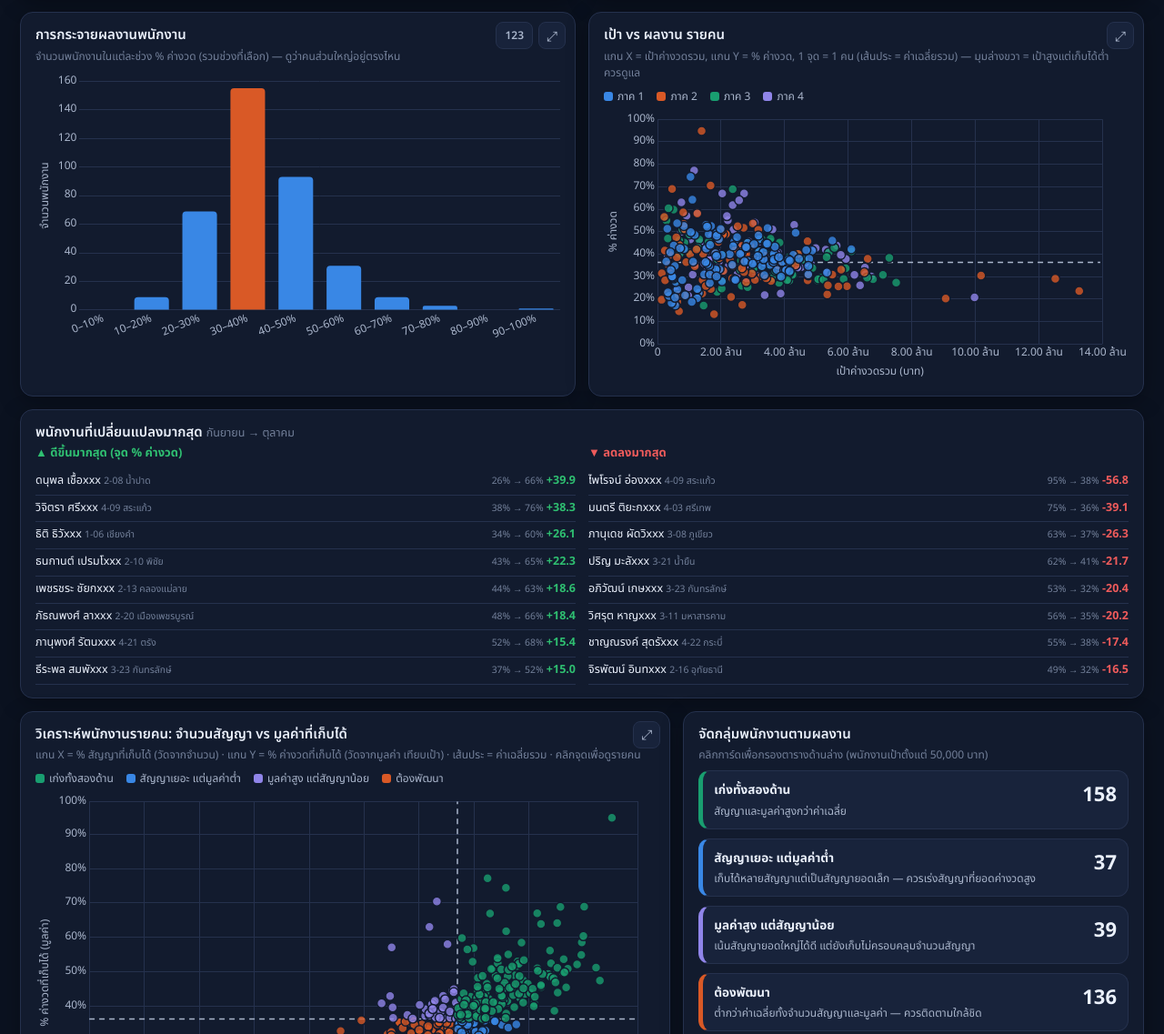
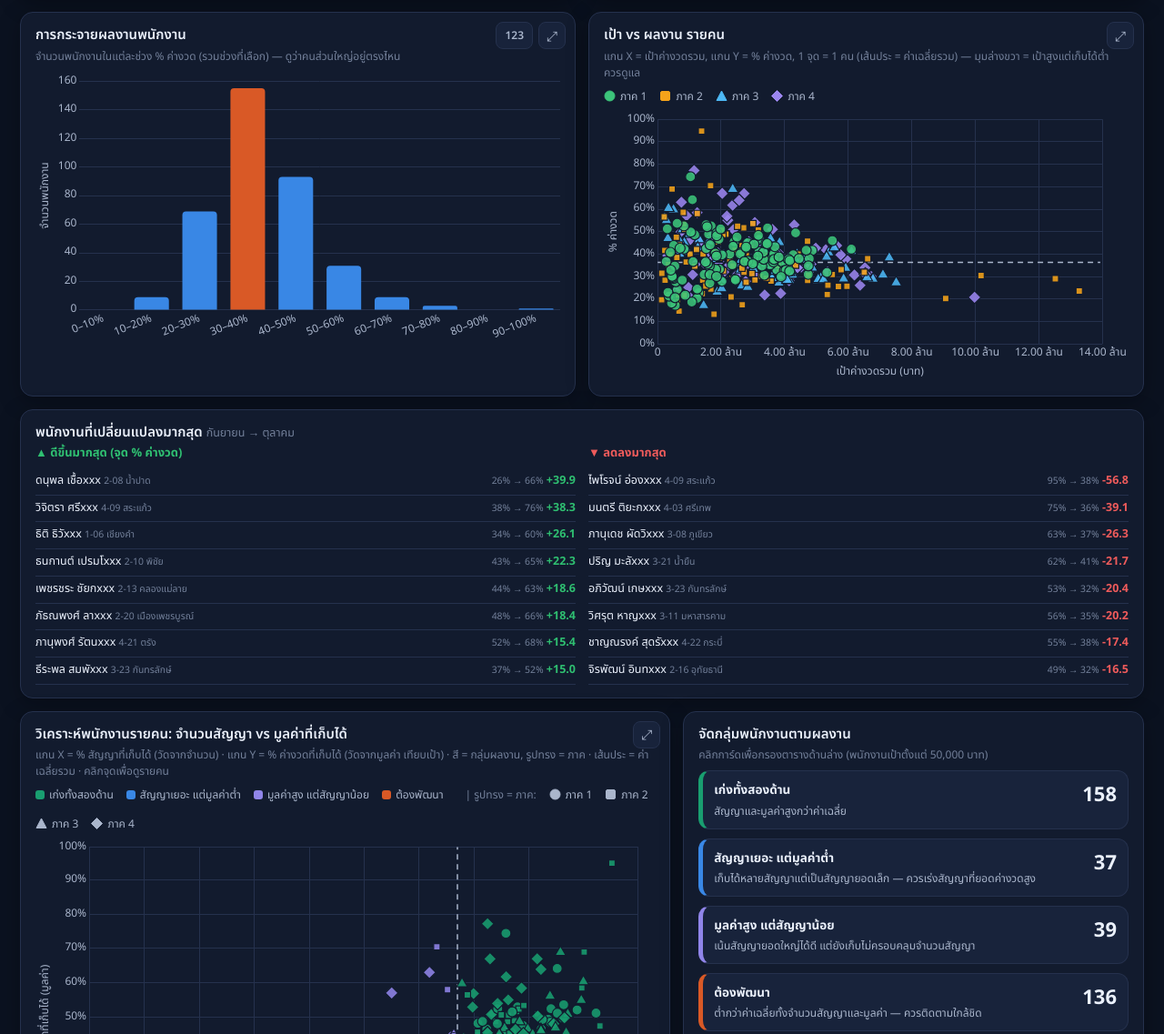
Before and after one commit to tanundorn2025/collectionpersonal, a plain HTML site: page index.html in a window 1280 px wide. Shown: the part 2048-3185 px from the top of the page at 91% size. Drawn offline with nearby package versions, Linux system fonts and the light colour scheme.

Commit message:
Add files via upload

```diff
--- a/index.html
+++ b/index.html
@@ -214,7 +214,7 @@ table.emp td.l{white-space:normal}
 </div>
 
 <div class="grid">
-  <div class="card c7"><h3>วิเคราะห์พนักงานรายคน: จำนวนสัญญา vs มูลค่าที่เก็บได้</h3><div class="hint">แกน X = % สัญญาที่เก็บได้ (วัดจากจำนวน) · แกน Y = % ค่างวดที่เก็บได้ (วัดจากมูลค่า เทียบเป้า) · เส้นประ = ค่าเฉลี่ยรวม · คลิกจุดเพื่อดูรายคน</div><div class="legend" id="lgQuad"></div><div class="cv tall"><canvas id="chQuad"></canvas></div></div>
+  <div class="card c7"><h3>วิเคราะห์พนักงานรายคน: จำนวนสัญญา vs มูลค่าที่เก็บได้</h3><div class="hint">แกน X = % สัญญาที่เก็บได้ (วัดจากจำนวน) · แกน Y = % ค่างวดที่เก็บได้ (วัดจากมูลค่า เทียบเป้า) · สี = กลุ่มผลงาน, รูปทรง = ภาค · เส้นประ = ค่าเฉลี่ยรวม · คลิกจุดเพื่อดูรายคน</div><div class="legend" id="lgQuad"></div><div class="cv tall"><canvas id="chQuad"></canvas></div></div>
   <div class="card c5"><h3>จัดกลุ่มพนักงานตามผลงาน</h3><div class="hint">คลิกการ์ดเพื่อกรองตารางด้านล่าง (พนักงานเป้าตั้งแต่ 50,000 บาท)</div><div class="qcards" id="qcards"></div></div>
 </div>
 
@@ -265,7 +265,15 @@ const pc=(n,d=1)=>(n*100).toFixed(d)+'%';
 const money=n=>Math.abs(n)>=1e6?(n/1e6).toFixed(2)+' ล้าน':nf(n);
 const css=v=>getComputedStyle(document.documentElement).getPropertyValue(v).trim();
 const pal=()=>DARK.has(theme)?CAT.dark:CAT.light;
-const regColor=r=>{const i=regionsAll.indexOf(r);return pal()[(i<0?0:i)%8]};
+const REG_L=['#1b6e3c','#f08c00','#2ea6ee','#3d2b82'],REG_D=['#3cc47a','#f5a31a','#4db8f5','#9b86f0'];
+const REG_STYLE=['circle','rect','triangle','rectRot'];
+const regIdx=r=>{const i=regionsAll.indexOf(r);return i<0?0:i};
+const regColor=r=>{const i=regIdx(r);return i<4?(DARK.has(theme)?REG_D:REG_L)[i]:pal()[i%8]};
+const regStyle=r=>REG_STYLE[regIdx(r)%4];
+function symSVG(style,color,s){s=s||12;const h=s/2,c=`fill="${color}" stroke="${color}"`;
+  const g=style==='circle'?`<circle cx="${h}" cy="${h}" r="${h-1}" ${c}/>`:style==='rect'?`<rect x="1.5" y="1.5" width="${s-3}" height="${s-3}" rx="1.5" ${c}/>`:style==='triangle'?`<polygon points="${h},1 ${s-1},${s-1.5} 1,${s-1.5}" ${c} stroke-linejoin="round"/>`:`<polygon points="${h},0.5 ${s-0.5},${h} ${h},${s-0.5} 0.5,${h}" ${c} stroke-linejoin="round"/>`;
+  return `<svg width="${s}" height="${s}" viewBox="0 0 ${s} ${s}" style="vertical-align:-2px;margin-right:5px">${g}</svg>`}
+const regSym=(r,s)=>symSVG(regStyle(r),regColor(r),s);
 const esc=s=>String(s).replace(/[&<>"]/g,c=>({'&':'&amp;','<':'&lt;','>':'&gt;','"':'&quot;'}[c]));
 let showVals=false;try{showVals=localStorage.getItem('dash_vals')==='1'}catch(e){}
 let maskOn=true;try{maskOn=localStorage.getItem('dash_mask')!=='0'}catch(e){}
@@ -428,7 +436,7 @@ Chart.register({id:'valLabels',afterDatasetsDraw(chart,args,o){
   ctx.restore();
 }});
 
-function regionLegend(id){$(id).innerHTML=regionsAll.map(r=>`<span><i style="background:${regColor(r)}"></i>${esc(r)}</span>`).join('')}
+function regionLegend(id){$(id).innerHTML=regionsAll.map(r=>`<span>${regSym(r,13)}${esc(r)}</span>`).join('')}
 
 /* ---------- render ---------- */
 function render(){
@@ -496,7 +504,7 @@ function drawRegion(rows,sm){
   // fill = % ค่างวด (solid) · outline = % สัญญา (light)
   mk('chRegionTrend',{type:'line',data:{labels:sm,datasets:regs.map(r=>({label:r,data:sm.map(m=>{const x=rows.filter(q=>q.reg===r&&q.m===m);return x.length?agg(x).pctAmt:null}),borderColor:regColor(r),backgroundColor:regColor(r),borderWidth:2.5,tension:.3,pointRadius:5,pointBorderColor:css('--surface'),pointBorderWidth:2,spanGaps:true}))},
     options:{interaction:{mode:'index',intersect:false},plugins:{tooltip:{callbacks:{label:c=>` ${c.dataset.label}: ${pc(c.parsed.y)}`}}},scales:{y:{ticks:{callback:pctTick}},x:{grid:{display:false}}}}});
-  $('regionTable').innerHTML=`<table><thead><tr><th class="l">ภาค</th><th>พนักงาน</th><th>กลุ่ม</th><th>เป้า</th><th>เก็บได้</th><th>% ค่างวด</th><th>สัญญาทั้งหมด</th><th>เก็บได้</th><th>% สัญญา</th></tr></thead><tbody>${regs.map((r,i)=>{const rr=rows.filter(x=>x.reg===r);const a=ag[i];return `<tr style="cursor:default"><td class="l"><i style="display:inline-block;width:10px;height:10px;border-radius:3px;background:${regColor(r)};margin-right:6px"></i>${esc(r)}</td><td>${new Set(rr.map(x=>x.emp)).size}</td><td>${new Set(rr.map(x=>x.grp)).size}</td><td>${nf(a.tgt)}</td><td>${nf(a.got)}</td><td>${pc(a.pctAmt)}</td><td>${nf(a.nC)}</td><td>${nf(a.nOk)}</td><td>${pc(a.pctCnt)}</td></tr>`}).join('')}</tbody></table>`;
+  $('regionTable').innerHTML=`<table><thead><tr><th class="l">ภาค</th><th>พนักงาน</th><th>กลุ่ม</th><th>เป้า</th><th>เก็บได้</th><th>% ค่างวด</th><th>สัญญาทั้งหมด</th><th>เก็บได้</th><th>% สัญญา</th></tr></thead><tbody>${regs.map((r,i)=>{const rr=rows.filter(x=>x.reg===r);const a=ag[i];return `<tr style="cursor:default"><td class="l">${regSym(r,12)}${esc(r)}</td><td>${new Set(rr.map(x=>x.emp)).size}</td><td>${new Set(rr.map(x=>x.grp)).size}</td><td>${nf(a.tgt)}</td><td>${nf(a.got)}</td><td>${pc(a.pctAmt)}</td><td>${nf(a.nC)}</td><td>${nf(a.nOk)}</td><td>${pc(a.pctCnt)}</td></tr>`}).join('')}</tbody></table>`;
 }
 
 function mval(o){return metric==='got'?o.got:metric==='pctCnt'?o.pctCnt:o.pctAmt}
@@ -526,7 +534,7 @@ function drawDistScatter(rows){
     options:{plugins:{tooltip:{callbacks:{label:c=>` ${c.parsed.y} คน`+(c.dataIndex===avgBin?' (ช่วงของค่าเฉลี่ยรวม '+pc(a.pctAmt)+')':'')}}},scales:{y:{beginAtZero:true,ticks:{precision:0},title:{display:true,text:'จำนวนพนักงาน'}},x:{grid:{display:false}}}}});
   const regs=regionsAll.filter(r=>F.regions.has(r));
   const maxT=Math.max(...es.map(e=>e.tgt),1);
-  const ds=regs.map(r=>({label:r,data:es.filter(e=>e.reg===r).map(e=>({x:e.tgt,y:e.pctAmt,e})),backgroundColor:regColor(r)+'cc',borderColor:css('--surface'),borderWidth:1.5,pointRadius:5,pointHoverRadius:8}));
+  const ds=regs.map(r=>({label:r,data:es.filter(e=>e.reg===r).map(e=>({x:e.tgt,y:e.pctAmt,e})),backgroundColor:regColor(r)+'e0',borderColor:css('--surface'),borderWidth:1.2,pointStyle:regStyle(r),pointRadius:regStyle(r)==='circle'?5.5:regStyle(r)==='rect'?5:7,pointHoverRadius:9}));
   ds.push({type:'line',label:'เฉลี่ยรวม',data:[{x:0,y:a.pctAmt},{x:maxT*1.05,y:a.pctAmt}],borderColor:css('--text2'),borderDash:[6,5],borderWidth:1.5,pointRadius:0,hoverRadius:0});
   mk('chScatter',{type:'scatter',data:{datasets:ds},options:{onClick:(ev,els)=>{if(els.length){const d=ds[els[0].datasetIndex].data[els[0].index];if(d&&d.e)openEmp(d.e.emp)}},
     plugins:{tooltip:{filter:c=>c.dataset.label!=='เฉลี่ยรวม',callbacks:{title:c=>maskName(c[0].raw.e.emp),label:c=>{const e=c.raw.e;return [` ${e.reg} · ${e.grp}`,` เป้า ${nf(e.tgt)} · เก็บได้ ${nf(e.got)}`,` % ค่างวด ${pc(e.pctAmt)}`]}}}},
@@ -579,9 +587,10 @@ function spark(e,sm,color){
 function drawQuad(rows){
   const {es,avg}=enrich(rows);const ok=es.filter(e=>e.q);
   const keys=['star','cnt','amt','low'];
-  $('lgQuad').innerHTML=keys.map(k=>`<span><i style="background:${qColor(k)}"></i>${Q[k].n}</span>`).join('');
+  $('lgQuad').innerHTML=keys.map(k=>`<span><i style="background:${qColor(k)}"></i>${Q[k].n}</span>`).join('')+'<span style="margin-left:10px;color:var(--muted)">| รูปทรง = ภาค:</span>'+regionsAll.map(r=>`<span>${symSVG(regStyle(r),css('--text2'),13)}${esc(r)}</span>`).join('');
   const maxX=Math.max(...ok.map(e=>e.pctCnt),avg.pctCnt)*1.05,maxY=Math.max(...ok.map(e=>e.pctAmt),avg.pctAmt)*1.05;
-  const ds=keys.map(k=>({label:Q[k].n,data:ok.filter(e=>e.q===k).map(e=>({x:e.pctCnt,y:e.pctAmt,e})),backgroundColor:qColor(k)+'cc',borderColor:css('--surface'),borderWidth:1.5,pointRadius:5,pointHoverRadius:8}));
+  const rad=r=>regStyle(r)==='circle'?5.5:regStyle(r)==='rect'?5:7;
+  const ds=keys.map(k=>{const pts=ok.filter(e=>e.q===k);return {label:Q[k].n,data:pts.map(e=>({x:e.pctCnt,y:e.pctAmt,e})),backgroundColor:qColor(k)+'e0',borderColor:css('--surface'),borderWidth:1.2,pointStyle:pts.map(e=>regStyle(e.reg)),pointRadius:pts.map(e=>rad(e.reg)),pointHoverRadius:9}});
   ds.push({type:'line',label:'เฉลี่ยรวม',data:[{x:avg.pctCnt,y:0},{x:avg.pctCnt,y:maxY}],borderColor:css('--text2'),borderDash:[6,5],borderWidth:1.5,pointRadius:0});
   ds.push({type:'line',label:'เฉลี่ยรวม ',data:[{x:0,y:avg.pctAmt},{x:maxX,y:avg.pctAmt}],borderColor:css('--text2'),borderDash:[6,5],borderWidth:1.5,pointRadius:0});
   mk('chQuad',{type:'scatter',data:{datasets:ds},options:{onClick:(ev,els)=>{if(els.length){const d=ds[els[0].datasetIndex].data[els[0].index];if(d&&d.e)openEmp(d.e.emp)}},
@@ -629,7 +638,7 @@ function drawTable(rows){
     const tb=tv===null?'<span class="tr na">ข้อมูลไม่พอ</span>':`<span class="tr ${e.tc}">${e.tc==='up'?'▲':e.tc==='dn'?'▼':'●'} ${tv>=0?'+':''}${(tv*100).toFixed(1)} จุด</span>`;
     const qb=e.q?`<span class="qb" style="color:${qColor(e.q)};border-color:${qColor(e.q)}55;background:${qColor(e.q)}18">${Q[e.q].n}</span>`:'<span style="color:var(--muted);font-size:11.5px">เป้าน้อยกว่า 50,000</span>';
     return `<tr data-e="${esc(e.emp)}"><td class="l" style="color:var(--muted)">${page*PAGE+i+1}</td>
-    <td class="l"><div class="nm">${esc(maskName(e.emp))}<small><i style="display:inline-block;width:8px;height:8px;border-radius:2px;background:${regColor(e.reg)};margin-right:4px"></i>${esc(e.reg)} · ${esc(e.grp)} · ${e.months} เดือน</small></div></td>
+    <td class="l"><div class="nm">${esc(maskName(e.emp))}<small>${regSym(e.reg,10)}${esc(e.reg)} · ${esc(e.grp)} · ${e.months} เดือน</small></div></td>
     <td class="l cell"><span class="big">${pc(e.pctAmt)}</span> <small style="display:inline">${nf(e.got)} / ${nf(e.tgt)}</small>${bar(e.pctAmt,avg.pctAmt,e.pctAmt>=avg.pctAmt?css('--good'):css('--bad'))}</td>
     <td class="l cell"><span class="big">${pc(e.pctCnt)}</span> <small style="display:inline">${nf(e.nOk)} / ${nf(e.nC)} สัญญา</small>${bar(e.pctCnt,avg.pctCnt,e.pctCnt>=avg.pctCnt?css('--good'):css('--bad'))}</td>
     <td class="cell"><span class="big">${nf(Math.max(0,e.gap))}</span><small>อีก ${nf(Math.max(0,e.gapCnt))} สัญญา</small></td>
```
